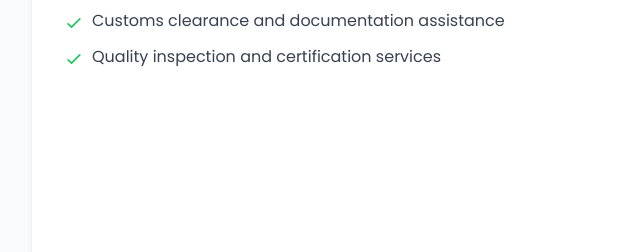
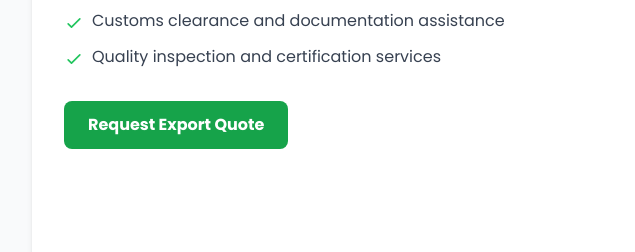
Before and after one commit to Saurabh-S-Patel/AgriTradeGlobal, a plain HTML site: page index.html in a window 1280 px wide. Shown: the part 1399-1651 px from the top of the page, 0-635 px from the left. Drawn offline with nearby package versions, Linux system fonts and the light colour scheme.

Commit message:
Update index.html

```diff
--- a/index.html
+++ b/index.html
@@ -132,7 +132,7 @@
                                     <span class="text-gray-700">Quality inspection and certification services</span>
                                 </li>
                             </ul>
-                            <a href="#contact" class="inline-block bg-green+600 hover:bg-green-700 text-white font-bold py-3 px-6 rounded-lg transition-all">
+                            <a href="#contact" class="inline-block bg-green-600 hover:bg-green-700 text-white font-bold py-3 px-6 rounded-lg transition-all">
                                 Request Export Quote
                             </a>
                         </div>
```
